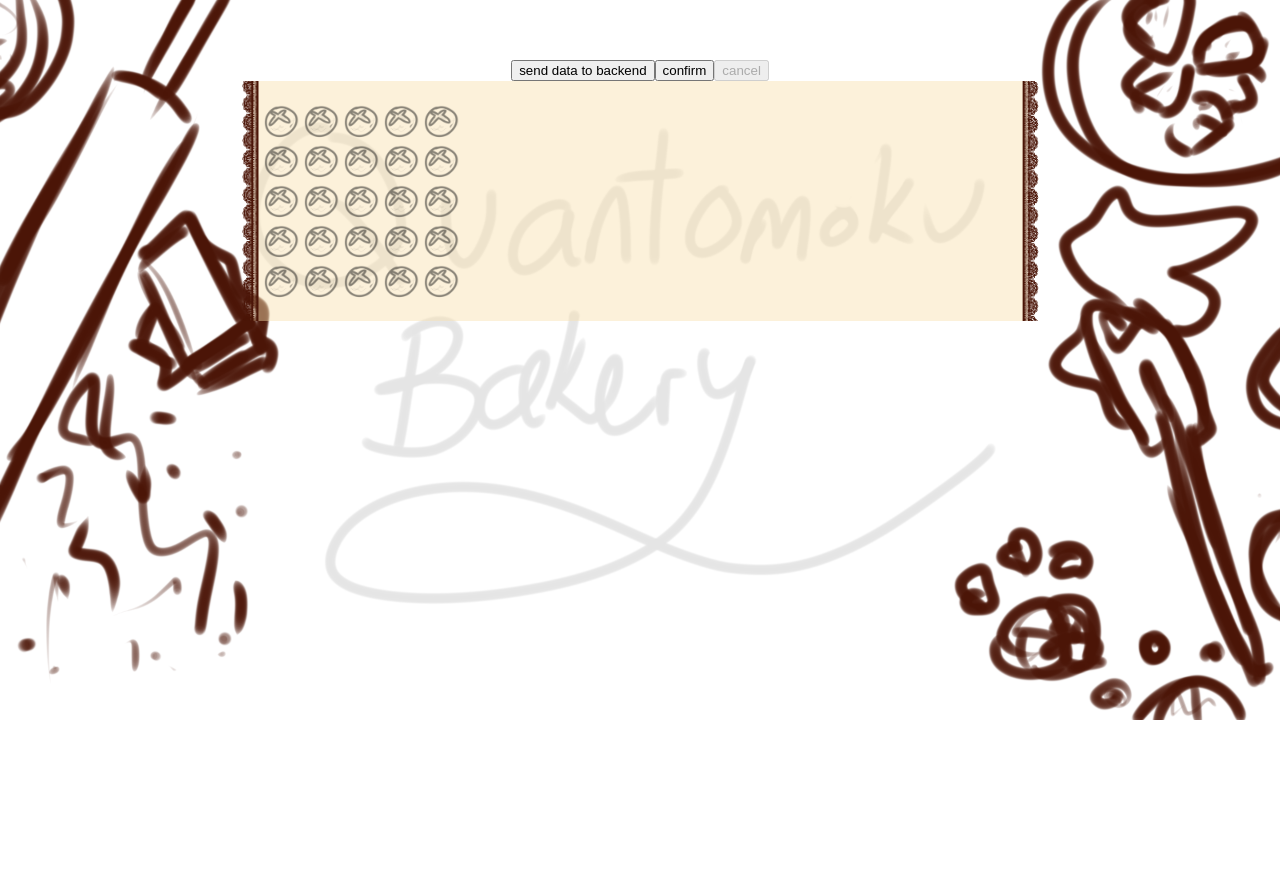
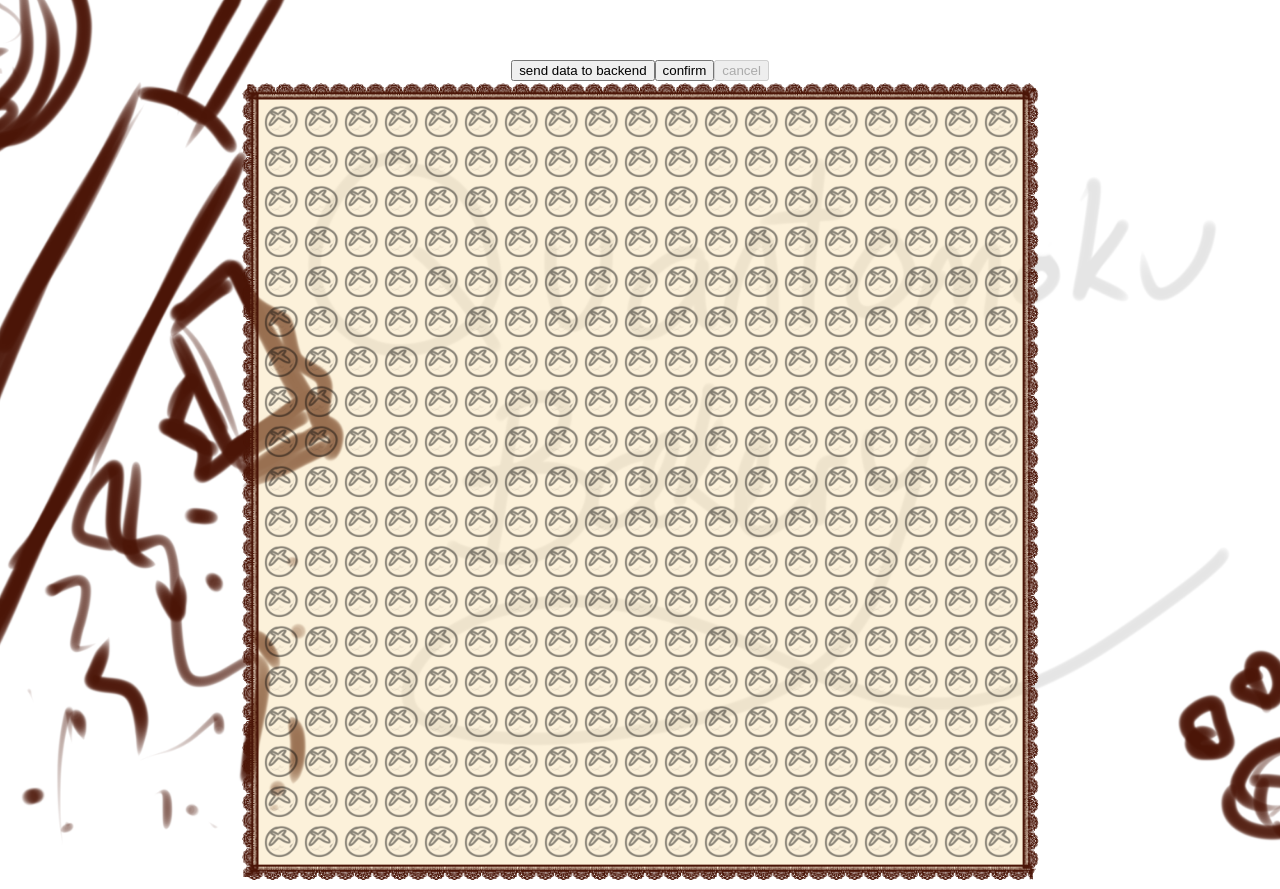
Before and after one commit to IvanIsCoding/Quantomoku, a Vue app in the folder client/: page / in a window 1280 px wide. Before the commit the page ends 800 px from the top, so only its background shows below. Built offline with nearby package versions, Linux system fonts and the light colour scheme.

Commit message:
update game mechanics

```diff
--- a/client/src/components/Board.vue
+++ b/client/src/components/Board.vue
@@ -1,6 +1,6 @@
 <template>
   <div class="main">
-    <div v-for="line in cells" :key="'line' + line[0]" class="boardRow">
+    <div v-for="line in cells" :key="'line' + line[0].id" class="boardRow">
       <div v-for="cell in line" :key="cell.id" class="boardCell">
         <Cell
           :id="cell.id"
@@ -24,7 +24,7 @@ export default {
     selectedCells: Array
   },
   methods: {
-    make2dArray(rows, columns) {
+    makeBoard(rows, columns) {
       var result = [];
       for (var i = 0; i < rows; i++) {
         var row = [];
@@ -33,8 +33,15 @@ export default {
         }
         result.push(row);
       }
-      // print2dArray(result);
+      this.print2dArray(result);
       return result;
+    },
+    print2dArray(matrix) {
+      for (var i = 0; i < matrix.length; i++) {
+        for (var j = 0; j < matrix[i].length; j++) {
+          console.log(matrix[i][j]);
+        }
+      }
     },
     cellClicked(id) {
       this.$emit("cellClicked", id);
@@ -42,7 +49,7 @@ export default {
   },
   data() {
     return {
-      cells: this.make2dArray(5, 5)
+      cells: this.makeBoard(19, 19)
     };
   }
 };
--- a/client/src/components/Cell.vue
+++ b/client/src/components/Cell.vue
@@ -1,6 +1,13 @@
 <template>
   <div class="board-cell">
-    <img src="../assets/P1.png" width="40px" height="40px" @click="clicked" :class="this.selected? 'selected' : ''" />
+    <img
+      src="../assets/P1.png"
+      width="40px"
+      height="40px"
+      @click="clicked"
+      :class="this.selected? 'selected' : ''"
+    />
+    <!-- <span style="margin-right: 10px">{{id}}</span> -->
   </div>
 </template>
 
@@ -14,7 +21,7 @@ export default {
   data() {
     return {
       // selected: false
-    }
+    };
   },
   methods: {
     clicked() {
```
